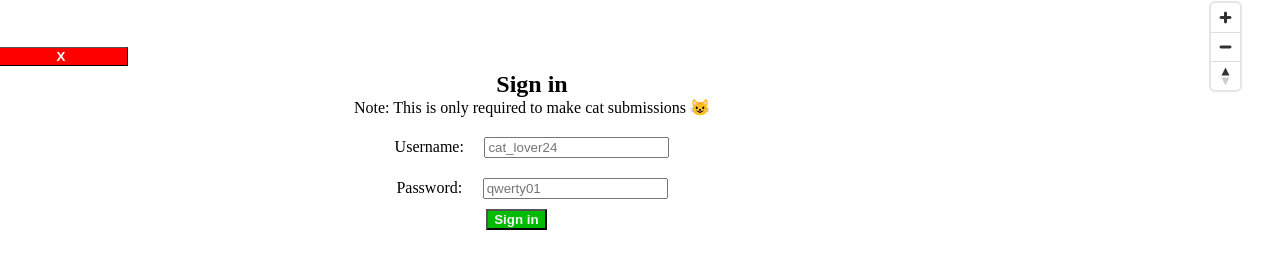
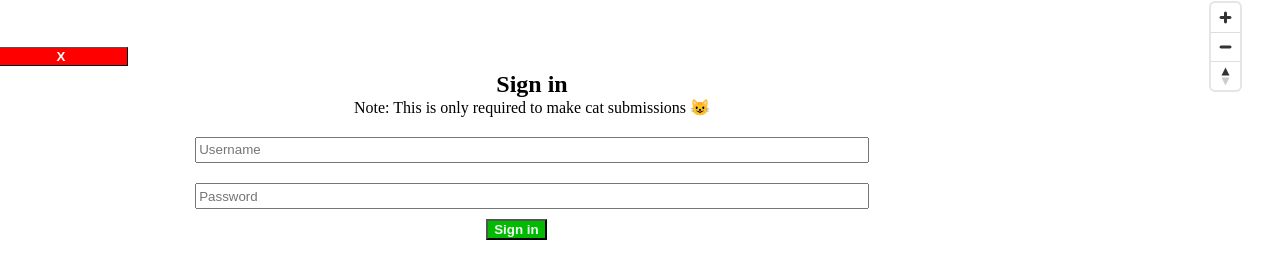
Before and after one commit to tidepodking420/bodegaCatsNYC, a React (Vite) app in the folder front-end/: page / in a window 1280 px wide. Both pictures are taken after a click on the button "Sign in". Shown: the part 198-457 px from the top of the page. Built offline with nearby package versions, Linux system fonts and the light colour scheme; no server answers.

Commit message:
more user friendly log

```diff
--- a/front-end/src/components/UserSignOn.tsx
+++ b/front-end/src/components/UserSignOn.tsx
@@ -45,24 +45,21 @@ export function UserSignOn({toggleShowSignIn, setCurrentUser}: {toggleShowSignIn
             <p style={{margin: '0px', position: 'relative', bottom: '20px'}}>Note: This is only required to make cat submissions 😺</p>
             <p style={{position: 'relative' ,color: 'red', fontSize: 'bolder', margin: '0px', left: '5%'}}>{errorMessage}</p>
             <div>
-            <label style={{marginRight: '2%'}} htmlFor="username">Username:</label>
                 <input
-                    style={{marginBottom: '2%'}}
+                    style={{marginBottom: '2%', width: '65%', height: '20px'}}
                     id="username"
                     type="text"
                     value={username}
                     onChange={(e) => setUsername(e.target.value)}
-                    placeholder="cat_lover24"
+                    placeholder="Username"
                     />
-            </div>
-            <div>
-                <label style={{marginRight: '2%'}} htmlFor="password">Password:</label>
                 <input
+                    style={{width: '65%',  height: '20px'}}
                     id="password"
                     type="text"
                     value={password}
                     onChange={(e) => setPassword(e.target.value)}
-                    placeholder="qwerty01"
+                    placeholder="Password"
                     />
             </div>
             <button style={{backgroundColor: '#00BB00', color: 'whitesmoke', marginRight: '5%', fontWeight: 'bolder', position: 'relative', top: '10px', left: '10px'}} onClick={() => {login();console.log('singing ing');}}>Sign in</button>
```
